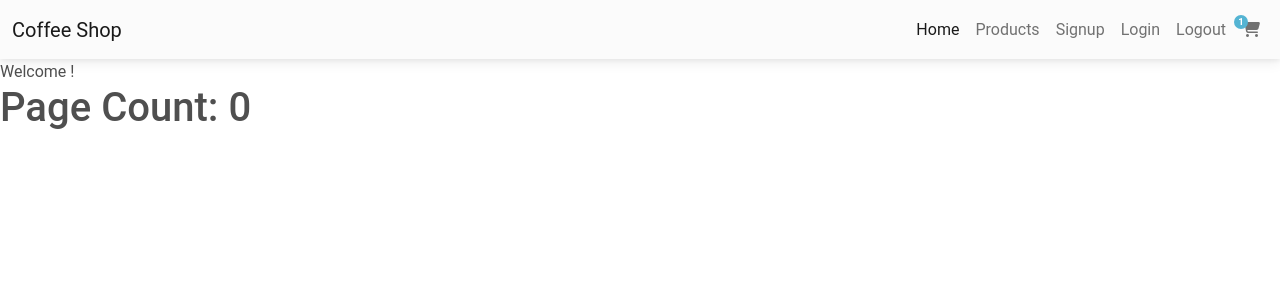
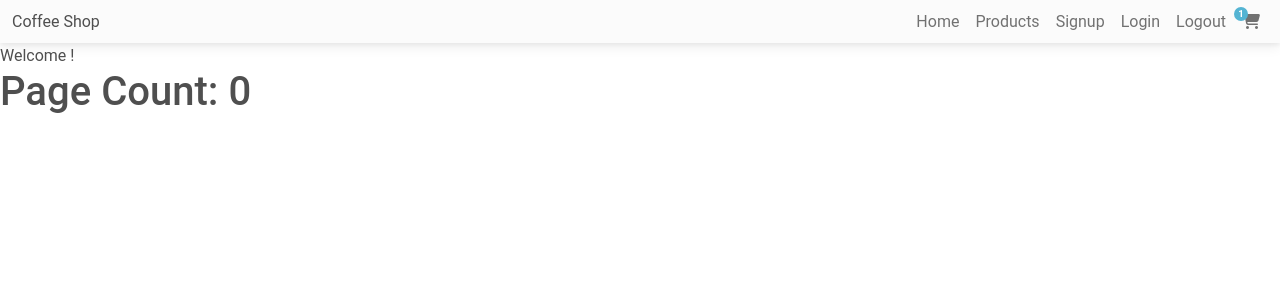
Before and after one commit to PinkWalrus/Capstone-Project, a React (Create React App) app in the folder client/: page / in a window 1280 px wide. Shown: the top 300 px of the page. Built offline with nearby package versions, Linux system fonts and the light colour scheme; no server answers.

Commit message:
update NavBar component with Link element to prevent page refresh

```diff
--- a/client/src/components/NavBar/NavBar.js
+++ b/client/src/components/NavBar/NavBar.js
@@ -1,4 +1,5 @@
 import React, { useState } from "react";
+import { Link } from "react-router-dom";
 import {
   MDBContainer,
   MDBNavbar,
@@ -28,7 +29,9 @@ function NavBar({ setUser }) {
   return (
     <MDBNavbar sticky expand="lg" light bgColor="light">
       <MDBContainer fluid>
-        <MDBNavbarBrand href="/">Coffee Shop</MDBNavbarBrand>
+        <Link to="/" className="nav-link">
+          Coffee Shop
+        </Link>
         <MDBNavbarToggler
           type="button"
           data-target="#navbarRightAlignExample"
@@ -41,15 +44,21 @@ function NavBar({ setUser }) {
         </MDBNavbarToggler>
         <MDBCollapse navbar show={showNavRight}>
           <MDBNavbarNav right fullWidth={false} className="mb-2 mb-lg-0">
-            <MDBNavbarLink active aria-current="page" href="#">
+            <Link to="/" className="nav-link" aria-current="page">
               Home
-            </MDBNavbarLink>
-            <MDBNavbarLink href="#">Products</MDBNavbarLink>
-            <MDBNavbarLink href="/signup">Signup</MDBNavbarLink>
-            <MDBNavbarLink href="/login">Login</MDBNavbarLink>
-            <MDBNavbarLink href="#" onClick={handleLogoutClick}>
+            </Link>
+            <Link to="/testing" className="nav-link">
+              Products
+            </Link>
+            <Link to="/signup" className="nav-link">
+              Signup
+            </Link>
+            <Link to="/login" className="nav-link">
+              Login
+            </Link>
+            <Link to="/logout" className="nav-link" onClick={handleLogoutClick}>
               Logout
-            </MDBNavbarLink>
+            </Link>
             <MDBNavbarLink href="#">
               <MDBBadge notification pill color="info">
                 1
```
